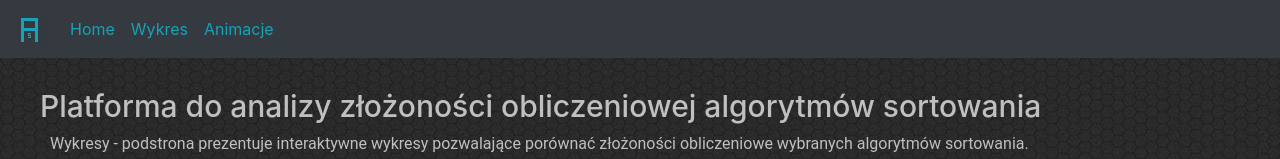
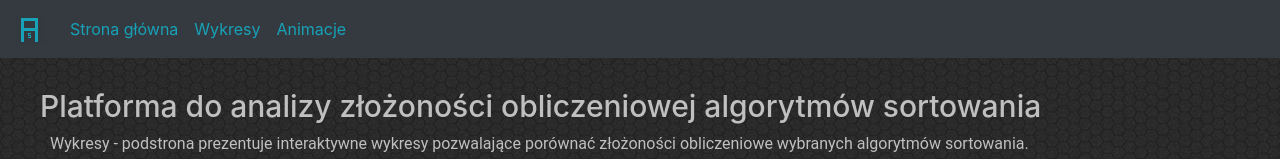
Before and after one commit to Leherguargin/algSort, a React (Create React App) app: page / in a window 1280 px wide. Shown: the top 159 px of the page. Built offline with nearby package versions, Linux system fonts and the light colour scheme.

Commit message:
zmiana nazw

```diff
--- a/src/component/navbar/Navbarr.jsx
+++ b/src/component/navbar/Navbarr.jsx
@@ -17,10 +17,10 @@ class Navbarr extends React.Component {
         <Navbar.Collapse id="basic-navbar-nav">
           <Nav className="mr-auto">
             <Nav.Link as={Link} to="/" className="text-info">
-              Home
+              Strona główna
             </Nav.Link>
             <Nav.Link as={Link} to="/wykresy" className="text-info">
-              Wykres
+              Wykresy
             </Nav.Link>
             <Nav.Link as={Link} to="/animacje" className="text-info">
               Animacje
```
